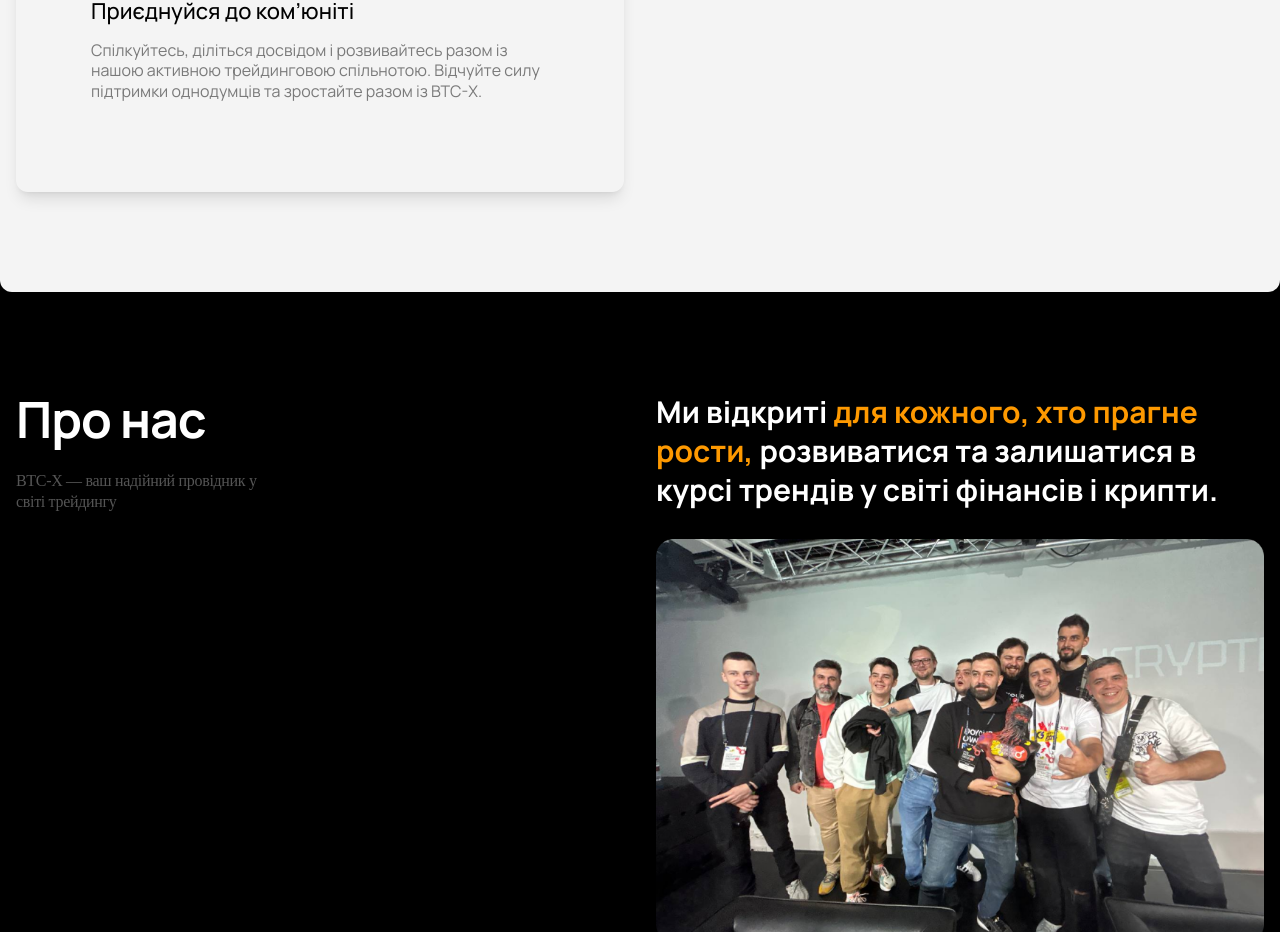
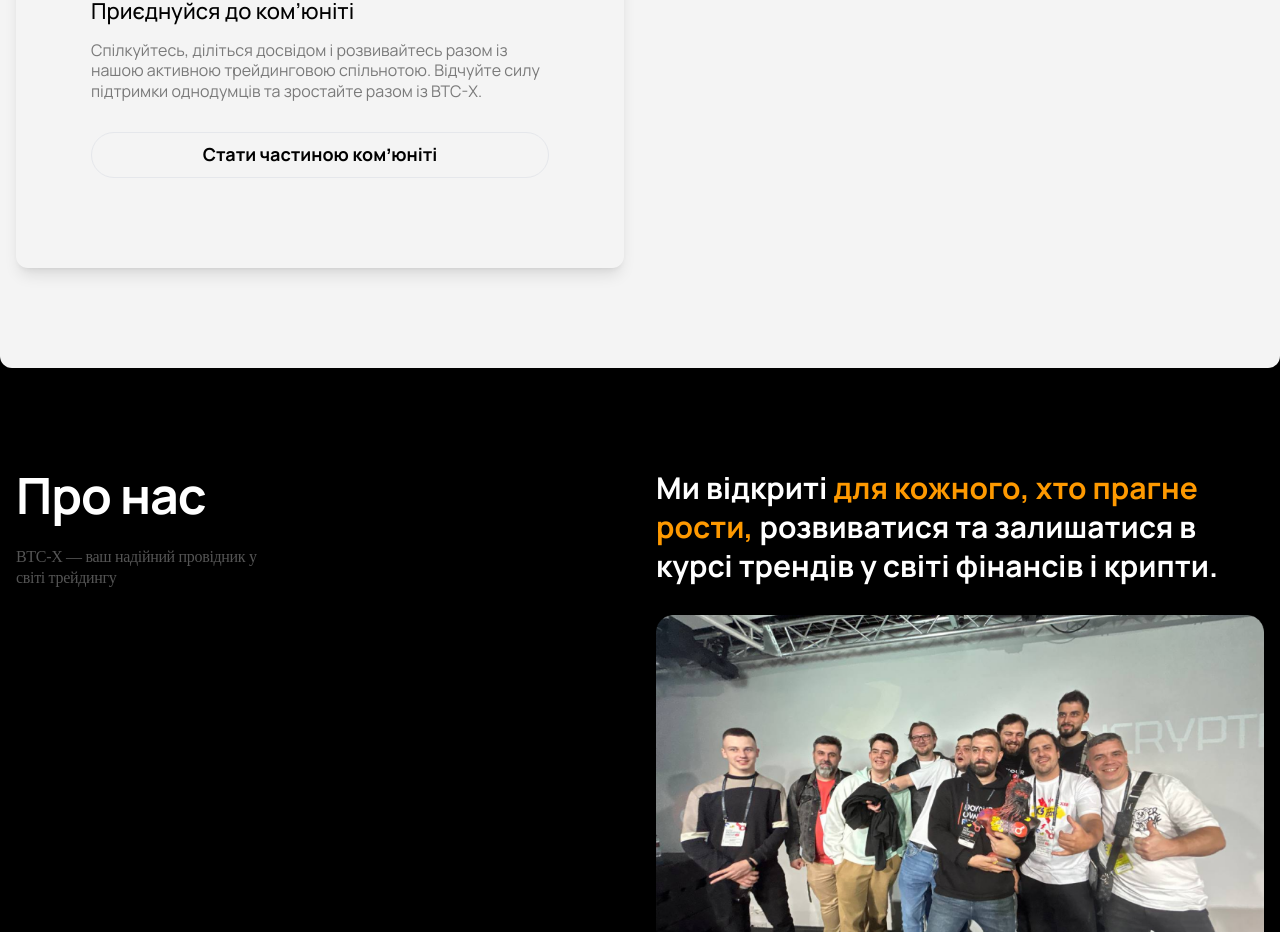
Before and after one commit to shakal194/btc-x.pro, a Next.js app: page /en in a window 1280 px wide. Shown: the part 7228-8160 px from the top of the page. Built offline with nearby package versions, Linux system fonts and the light colour scheme; what @nextui-org/react would draw is missing.

Commit message:
add social scroll

```diff
--- a/src/app/[locale]/layout.tsx
+++ b/src/app/[locale]/layout.tsx
@@ -6,7 +6,7 @@ import { getMessages } from 'next-intl/server';
 import Header from '@/components/Header';
 import FooterSection from '@/components/Footer';
 import { Manrope } from 'next/font/google';
-import ButtonFooter from '@/components/ButtonFooter';
+import ButtonFooter from '@/components/ui/ButtonFooter';
 
 const manrope = Manrope({
   subsets: ['latin'],
--- a/src/components/MainPage/AboutUs.tsx
+++ b/src/components/MainPage/AboutUs.tsx
@@ -104,7 +104,10 @@ export default function AboutUs() {
         >
           Перейти в додаток
         </Link>
-        <div className='container mx-auto mb-[40px] mt-[90px] flex flex-col items-center lg:mt-16'>
+        <div
+          id='social'
+          className='container mx-auto mb-[40px] mt-[90px] flex flex-col items-center lg:mt-16'
+        >
           <p className='mb-[6px] w-[106px] text-center font-ibm text-ibm13Leading130 opacity-[33%] lg:mb-[13px] lg:w-[250px] lg:text-ibm16Leading130'>
             Приєднуйся до ком’юніті BTC-X
           </p>
--- a/src/components/MainPage/SixSteps.tsx
+++ b/src/components/MainPage/SixSteps.tsx
@@ -1,5 +1,6 @@
 import Image from 'next/image';
 import StoreButtons from '@/components/ui/StoreButtons';
+import ScrollButton from '@/components/ui/ScrollButton';
 
 export default function FiveSteps() {
   return (
@@ -96,6 +97,7 @@ export default function FiveSteps() {
                   активною трейдинговою спільнотою. Відчуйте силу підтримки
                   однодумців та зростайте разом із BTC-X.
                 </p>
+                <ScrollButton />
               </div>
             </div>
           </div>
--- /dev/null
+++ b/src/components/ui/ScrollButton.tsx
@@ -0,0 +1,16 @@
+'use client'; // Директива для Client Component
+
+export default function ScrollButton() {
+  const handleClick = () => {
+    document.getElementById('social')?.scrollIntoView({ behavior: 'smooth' });
+  };
+
+  return (
+    <button
+      className='mt-[30px] block w-full rounded-full border px-5 py-3 text-center text-primary font-bold leading-[110%] transition hover:border-[#FD6B06] hover:bg-[#FD6B06] hover:text-white focus:bg-[#FD6B06] focus:text-white'
+      onClick={handleClick}
+    >
+      Стати частиною комʼюніті
+    </button>
+  );
+}
```
Also changed, not shown: src/components/ui/ButtonFooter.tsx (renamed from src/components/ButtonFooter.tsx).
